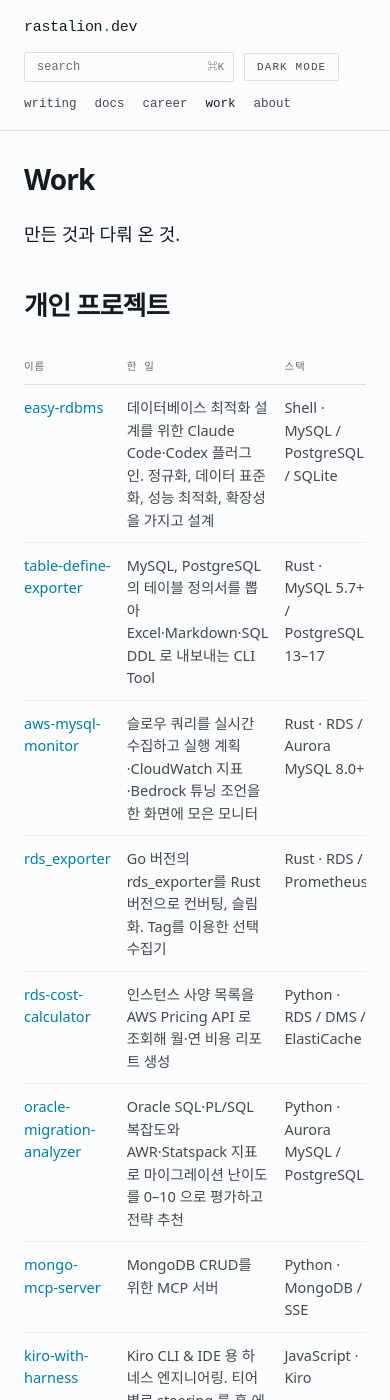
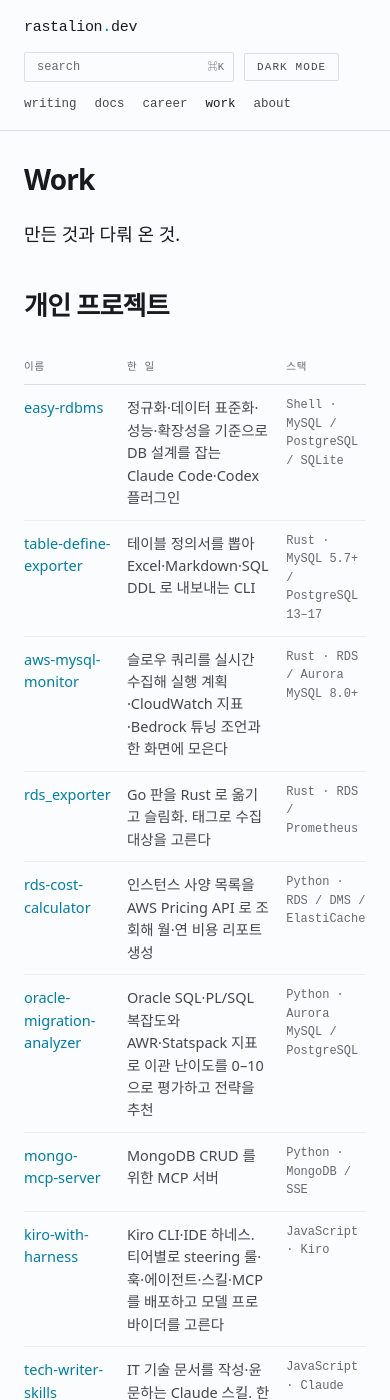
Before and after one commit to TeiNam/teinam.github.io, a Jekyll site: the page built from work.md, in a window 390 px wide and 1400 px high. Built offline with Jekyll 4.4.1, drawn with Linux system fonts in a browser that asks for light colours; some web fonts are replaced; some of the changed text lies outside the part shown.

Commit message:
feat: work 프로젝트 표 폭 고정, 포스트에 giscus 댓글 추가
work 표
- 칼럼 폭을 내용 길이에 맡기면 긴 산문 칼럼이 폭을 다 먹고 스택 칼럼이 짓눌려
  `Rust · MySQL 5.7+` 이 토큰 중간에서 줄바꿈됐다. `.col-table` 로 20/48/32% 고정
- 좁은 화면(≤820px)에서는 고정 폭을 풀고 min-width 560px 을 줘서 theme.js 가 감싼
  .table-scroll 이 가로 스크롤을 내주게 했다. 안 그러면 칼럼마다 두세 글자만 남는다
- "한 일" 셀에서 중복을 걷어냈다 (최대 80자 → 68자). 스택 칼럼에 이미 있는 제품명,
  두 번 나온 "설계"·"버전" 등. 지원 버전 표기는 호환성 정보라 남겼다
- 소스에 섞여 있던 `&amp;` 를 `·` 로 교체

댓글 (giscus)
- GitHub Discussions 를 저장소로 쓰므로 서버가 필요 없다. Disqus 처럼 광고·추적이
  붙지 않고, 이 사이트가 이미 GitHub Pages 라 운영 부담이 늘지 않는다
- `_config.yml` 의 giscus.repo_id·category_id 가 비어 있으면 댓글 영역을 아예
  렌더하지 않는다 — 설정 전에 빈 상자가 보이지 않게
- script 태그를 theme.js 에서 주입한다. data-theme 를 빌드 시점에 박으면 다크 모드로
  들어온 사람에게 흰 위젯이 한 번 번쩍인다
- iframe 안은 CSS 가 닿지 않으므로 테마 토글에서 postMessage 로 giscus 에 따로 알린다
- 포스트에만 붙였다. docs·career 는 대상이 아니다

```diff
--- a/_config.yml
+++ b/_config.yml
@@ -39,6 +39,21 @@
 # /writing/ 필터 버튼 순서. 여기 없는 카테고리는 뒤에 붙는다(필터에서 누락되지 않도록).
 category_order: [database, mysql, postgresql, mongodb, redis]
 
+# 포스트 댓글 (giscus — GitHub Discussions 를 저장소로 쓴다).
+# repo_id·category_id 가 비어 있으면 댓글 영역이 아예 렌더되지 않는다.
+#
+# 켜려면 순서대로:
+#   1. 저장소 Settings → General → Features → Discussions 체크
+#   2. Discussions 에 Announcements 형식으로 "Comments" 카테고리 생성
+#      (Announcements 여야 관리자만 글을 열 수 있어 아무나 빈 스레드를 못 만든다)
+#   3. https://github.com/apps/giscus 에서 이 저장소에 앱 설치
+#   4. https://giscus.app 에 저장소를 넣으면 나오는 두 ID 를 아래에 붙인다
+giscus:
+  repo: TeiNam/teinam.github.io
+  repo_id: ''
+  category: Comments
+  category_id: ''
+
 defaults:
   - scope: { path: "", type: posts }
     values: { layout: post }
--- a/_layouts/post.html
+++ b/_layouts/post.html
@@ -29,6 +29,8 @@
     {%- endif %}
 
     {% include share.html %}
+
+    {% include comments.html %}
   </article>
 
   <aside class="side-rail">
--- a/assets/css/main.css
+++ b/assets/css/main.css
@@ -195,8 +195,20 @@
 .prose th code, .prose td code { overflow-wrap: anywhere; }
 .table-scroll { overflow-x: auto; }
 .table-scroll table { min-width: 100%; }
+/* 칼럼 폭을 내용 길이에 맡기면 긴 산문 칼럼이 폭을 다 먹고 나머지가 짓눌린다.
+   그러면 `Rust · MySQL 5.7+` 같은 값이 토큰 중간에서 줄바꿈된다. 폭을 고정한다.
+   마크다운 표에 `{: .col-table}` 을 붙여 쓴다. */
+.col-table { table-layout: fixed; }
+.col-table td:nth-child(1) { width: 20%; overflow-wrap: break-word; }
+.col-table td:nth-child(2) { width: 48%; }
+.col-table td:nth-child(3) { width: 32%; font-family: var(--mono); font-size: 12px; color: var(--ink3); }
 .tag-row { display: flex; flex-wrap: wrap; gap: 8px; padding-top: 20px; border-top: 1px solid var(--line); }
 .tag { font-family: var(--mono); font-size: 11px; border: 1px solid var(--line); padding: 5px 10px; color: var(--ink2); }
+/* 댓글. giscus iframe 은 스스로 높이를 잡으므로 폭만 열어 주면 된다 —
+   .prose > * 의 70ch 제한을 그대로 두면 댓글창이 본문보다 좁아 답답하다. */
+.comments { max-width: 100% !important; display: flex; flex-direction: column; gap: 14px; padding-top: 26px; border-top: 1px solid var(--line); }
+.comments .giscus, .comments .giscus-frame { width: 100%; }
+.comments noscript { font-size: 14px; color: var(--ink3); }
 .share { display: flex; align-items: center; justify-content: space-between; gap: 16px; flex-wrap: wrap; padding-top: 18px; border-top: 1px solid var(--line); }
 .share-links { display: flex; gap: 6px; }
 .share-links a, .share-links button {
@@ -277,6 +289,10 @@
   .post-row { grid-template-columns: 1fr; gap: 6px; }
   .post-row .mono:last-child { text-align: left; }
   .ad--leaderboard { padding: 0 24px 32px; }
+  /* 좁은 화면에서 3칼럼을 폭 고정으로 밀어 넣으면 칼럼마다 두세 글자만 남는다.
+     고정 폭을 풀고 최소 폭을 줘서 theme.js 가 감싼 .table-scroll 이 가로 스크롤을 내준다. */
+  .col-table { table-layout: auto; min-width: 560px; }
+  .col-table td:nth-child(1), .col-table td:nth-child(2), .col-table td:nth-child(3) { width: auto; }
 }
 
 @media (prefers-reduced-motion: reduce) {
--- a/assets/js/theme.js
+++ b/assets/js/theme.js
@@ -3,11 +3,46 @@
   var btn = document.getElementById('theme-toggle');
   function label() { if (btn) btn.textContent = root.dataset.theme === 'dark' ? 'light mode' : 'dark mode'; }
   label();
+  function currentTheme() { return root.dataset.theme === 'dark' ? 'dark' : 'light'; }
+
   if (btn) btn.addEventListener('click', function () {
     root.dataset.theme = root.dataset.theme === 'dark' ? 'light' : 'dark';
     localStorage.setItem('theme', root.dataset.theme);
     label();
+    // giscus 는 iframe 안에 있어 CSS 가 닿지 않는다. postMessage 로 테마를 따로 알려야
+    // 다크 모드에서 흰 댓글창이 남지 않는다.
+    var frame = document.querySelector('iframe.giscus-frame');
+    if (frame && frame.contentWindow) {
+      frame.contentWindow.postMessage(
+        { giscus: { setConfig: { theme: currentTheme() } } }, 'https://giscus.app');
+    }
   });
+
+  // 댓글 스크립트는 JS 에서 주입한다. data-theme 를 빌드 시점에 박으면 다크 모드로
+  // 들어온 사람에게 흰 위젯이 한 번 번쩍인다.
+  var gis = document.querySelector('[data-giscus]');
+  if (gis) {
+    var s = document.createElement('script');
+    s.src = 'https://giscus.app/client.js';
+    s.async = true;
+    s.crossOrigin = 'anonymous';
+    var conf = {
+      'repo': gis.dataset.repo,
+      'repo-id': gis.dataset.repoId,
+      'category': gis.dataset.category,
+      'category-id': gis.dataset.categoryId,
+      'mapping': 'pathname',
+      'strict': '1',
+      'reactions-enabled': '1',
+      'emit-metadata': '0',
+      'input-position': 'top',
+      'theme': currentTheme(),
+      'lang': 'ko',
+      'loading': 'lazy'
+    };
+    Object.keys(conf).forEach(function (k) { s.setAttribute('data-' + k, conf[k]); });
+    gis.appendChild(s);
+  }
 
   // 목차 자동 생성 + 현재 위치 하이라이트
   var rail = document.querySelector('[data-toc] .toc');
--- a/work.md
+++ b/work.md
@@ -7,17 +7,18 @@
 ## 개인 프로젝트
 
 
-| 이름                                                                               | 한 일                                                                                  | 스택                                   |
-| -------------------------------------------------------------------------------- | ------------------------------------------------------------------------------------ | ------------------------------------ |
-| [easy-rdbms](https://github.com/TeiNam/easy-rdbms)                               | 데이터베이스 최적화 설계를 위한 Claude Code·Codex 플러그인. 정규화, 데이터 표준화, 성능 최적화, 확장성을 가지고 설계          | Shell · MySQL / PostgreSQL / SQLite  |
-| [table-define-exporter](https://github.com/TeiNam/table-define-exporter)         | MySQL, PostgreSQL의 테이블 정의서를 뽑아 Excel·Markdown·SQL DDL 로 내보내는 CLI Tool                | Rust · MySQL 5.7+ / PostgreSQL 13–17 |
-| [aws-mysql-monitor](https://github.com/TeiNam/aws-mysql-monitor)                 | 슬로우 쿼리를 실시간 수집하고 실행 계획·CloudWatch 지표·Bedrock 튜닝 조언을 한 화면에 모은 모니터                     | Rust · RDS / Aurora MySQL 8.0+       |
-| [rds_exporter](https://github.com/TeiNam/rds_exporter)                           | Go 버전의 rds_exporter를 Rust 버전으로 컨버팅, 슬림화. Tag를 이용한 선택 수집기                             | Rust · RDS / Prometheus              |
-| [rds-cost-calculator](https://github.com/TeiNam/rds-cost-calculator)             | 인스턴스 사양 목록을 AWS Pricing API 로 조회해 월·연 비용 리포트 생성                                      | Python · RDS / DMS / ElastiCache     |
-| [oracle-migration-analyzer](https://github.com/TeiNam/oracle-migration-analyzer) | Oracle SQL·PL/SQL 복잡도와 AWR·Statspack 지표로 마이그레이션 난이도를 0–10 으로 평가하고 전략 추천              | Python · Aurora MySQL / PostgreSQL   |
-| [mongo-mcp-server](https://github.com/TeiNam/mongo-mcp-server)                   | MongoDB CRUD를 위한 MCP 서버                                                              | Python · MongoDB / SSE               |
-| [kiro-with-harness](https://github.com/TeiNam/kiro-with-harness)                 | Kiro CLI &amp; IDE 용 하네스 엔지니어링. 티어별로 steering 룰·훅·에이전트·스킬·MCP 설정을 배포하고 모델 프로바이더를 고른다 | JavaScript · Kiro                    |
-| [tech-writer-skills](https://github.com/TeiNam/tech-writer-skills)               | IT 기술 문서를 작성·윤문하는 Claude 스킬. 한국어·영어 양방향                                              | JavaScript · Claude                  |
+| 이름 | 한 일 | 스택 |
+| --- | --- | --- |
+| [easy-rdbms](https://github.com/TeiNam/easy-rdbms) | 정규화·데이터 표준화·성능·확장성을 기준으로 DB 설계를 잡는 Claude Code·Codex 플러그인 | Shell · MySQL / PostgreSQL / SQLite |
+| [table-define-exporter](https://github.com/TeiNam/table-define-exporter) | 테이블 정의서를 뽑아 Excel·Markdown·SQL DDL 로 내보내는 CLI | Rust · MySQL 5.7+ / PostgreSQL 13–17 |
+| [aws-mysql-monitor](https://github.com/TeiNam/aws-mysql-monitor) | 슬로우 쿼리를 실시간 수집해 실행 계획·CloudWatch 지표·Bedrock 튜닝 조언과 한 화면에 모은다 | Rust · RDS / Aurora MySQL 8.0+ |
+| [rds_exporter](https://github.com/TeiNam/rds_exporter) | Go 판을 Rust 로 옮기고 슬림화. 태그로 수집 대상을 고른다 | Rust · RDS / Prometheus |
+| [rds-cost-calculator](https://github.com/TeiNam/rds-cost-calculator) | 인스턴스 사양 목록을 AWS Pricing API 로 조회해 월·연 비용 리포트 생성 | Python · RDS / DMS / ElastiCache |
+| [oracle-migration-analyzer](https://github.com/TeiNam/oracle-migration-analyzer) | Oracle SQL·PL/SQL 복잡도와 AWR·Statspack 지표로 이관 난이도를 0–10 으로 평가하고 전략을 추천 | Python · Aurora MySQL / PostgreSQL |
+| [mongo-mcp-server](https://github.com/TeiNam/mongo-mcp-server) | MongoDB CRUD 를 위한 MCP 서버 | Python · MongoDB / SSE |
+| [kiro-with-harness](https://github.com/TeiNam/kiro-with-harness) | Kiro CLI·IDE 하네스. 티어별로 steering 룰·훅·에이전트·스킬·MCP 를 배포하고 모델 프로바이더를 고른다 | JavaScript · Kiro |
+| [tech-writer-skills](https://github.com/TeiNam/tech-writer-skills) | IT 기술 문서를 작성·윤문하는 Claude 스킬. 한국어·영어 양방향 | JavaScript · Claude |
+{: .col-table}
 
 
 전체 목록은 [github.com/TeiNam](https://github.com/TeiNam) 에 있습니다.
```
Also changed, not shown: _includes/comments.html (added, +20 -0 lines).
